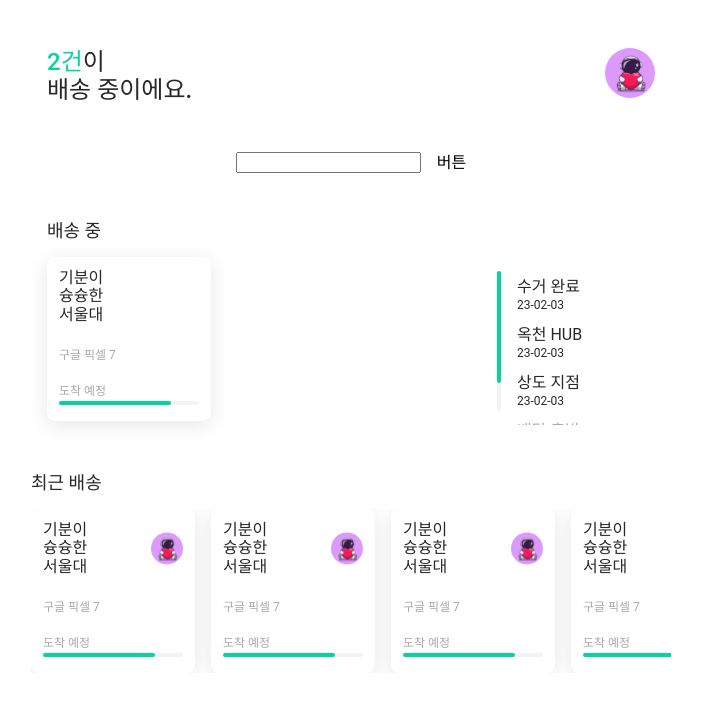
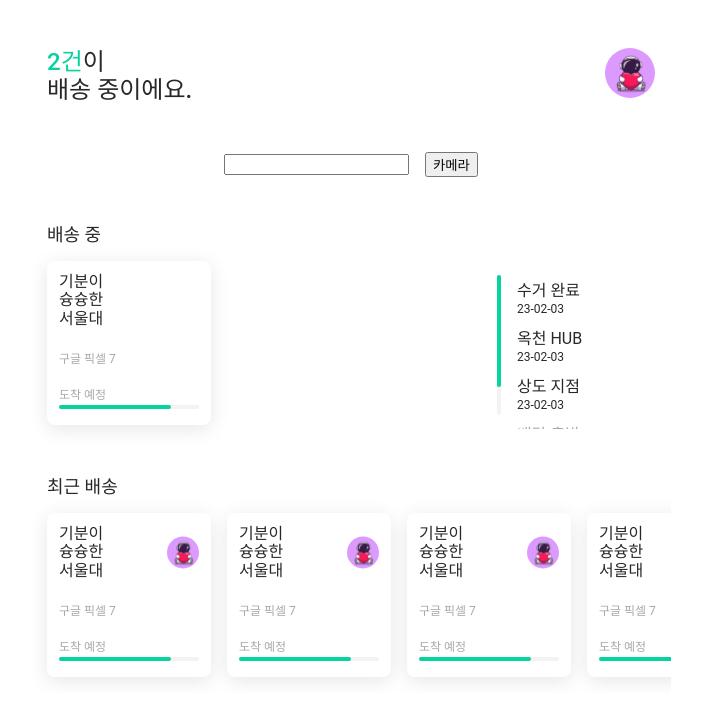
Before and after one commit to gdsc-ssu/ssung-delivery-frontend, a React (Vite) app in the folder packages/app/user-client/: page / in a window 1280 px wide. Shown: the top 720 px of the page, without its empty margins (289-991 px from the left). Built offline with nearby package versions, Linux system fonts and the light colour scheme.

Commit message:
chore: 사소한 디자인 수정 및 카메라 테스트 버튼 추가

```diff
--- a/packages/app/user-client/src/App/App.recent.tsx
+++ b/packages/app/user-client/src/App/App.recent.tsx
@@ -1,16 +1,23 @@
 import { memo } from 'react'
 import Card from '../component/Card'
-import { Flex, Spacer } from '../component/Layout'
+import { ComponentContainer, Flex } from '../component/Layout'
 import { SubTitle } from '../component/Text'
 
 const Recent = () => {
   // 배송 중인 정보 카드 캐로셀
-
   return (
     <div>
-      <SubTitle>최근 배송</SubTitle>
-      <Spacer height="1rem" />
-      <Flex gap="1rem" style={{ overflowX: 'scroll' }}>
+      <ComponentContainer>
+        <SubTitle>최근 배송</SubTitle>
+      </ComponentContainer>
+
+      <Flex
+        gap="1rem"
+        style={{
+          overflowX: 'scroll',
+          padding: '1rem',
+        }}
+      >
         <Card icon="/profile.svg" />
         <Card icon="/profile.svg" />
         <Card icon="/profile.svg" />
--- a/packages/app/user-client/src/App/App.searchBar.tsx
+++ b/packages/app/user-client/src/App/App.searchBar.tsx
@@ -1,19 +1,24 @@
-import { Dispatch, memo, SetStateAction } from 'react'
-import { Flex } from '../component/Layout'
+import { Dispatch, memo, SetStateAction, useState } from 'react'
+import Camera from '../component/Camera'
+import { ComponentContainer, Flex } from '../component/Layout'
 
-interface SearchBar {
+interface SearchBarProps {
   searchID?: string
   setSearchID: Dispatch<SetStateAction<string | undefined>>
   onSearch: () => void
 }
 
-const SearchBar = (props: SearchBar) => {
+const SearchBar = (props: SearchBarProps) => {
+  const [cam, setCam] = useState<boolean>(false)
   // 검색 창 + 버튼
   return (
-    <Flex alignItems={'center'} justifyContent={'center'} gap={'1rem'}>
-      <input />
-      <div>버튼</div>
-    </Flex>
+    <ComponentContainer>
+      <Flex alignItems={'center'} justifyContent={'center'} gap={'1rem'}>
+        <input />
+        {cam && <Camera />}
+        <button onClick={() => setCam(!cam)}>카메라</button>
+      </Flex>
+    </ComponentContainer>
   )
 }
 
--- a/packages/app/user-client/src/App/index.tsx
+++ b/packages/app/user-client/src/App/index.tsx
@@ -13,13 +13,10 @@ function App() {
   return (
     <BodyContainer>
       <Spacer height="3rem" />
-      {/* 몇 건이 배송 중인지 */}
-      {/* 프로필 이미지 경로 */}
+
       <Header count={2} profileThumb={'./profile.svg'} />
       <Spacer height="3rem" />
 
-      {/* 검색 키워드 value */}
-      {/* 검색 트리거 함수 */}
       <SearchBar
         searchID={searchID}
         setSearchID={setSearchID}
```
